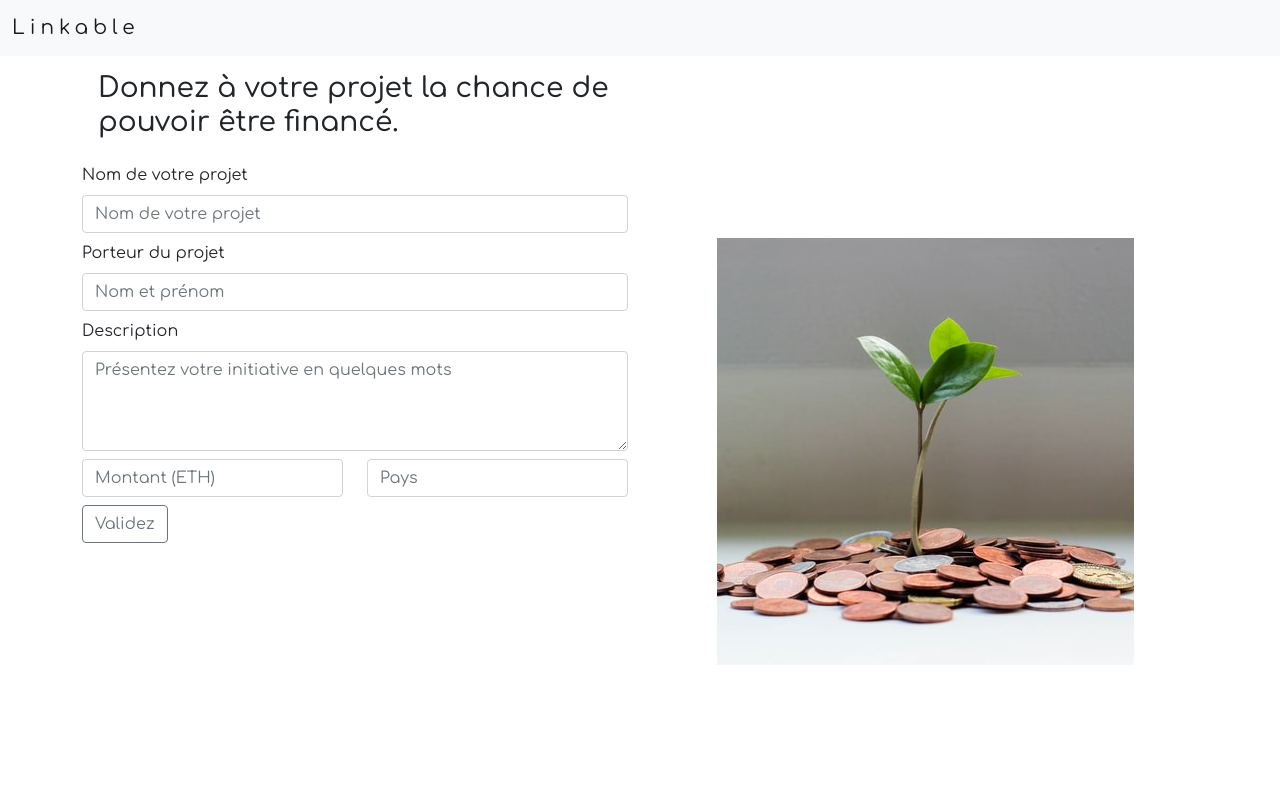
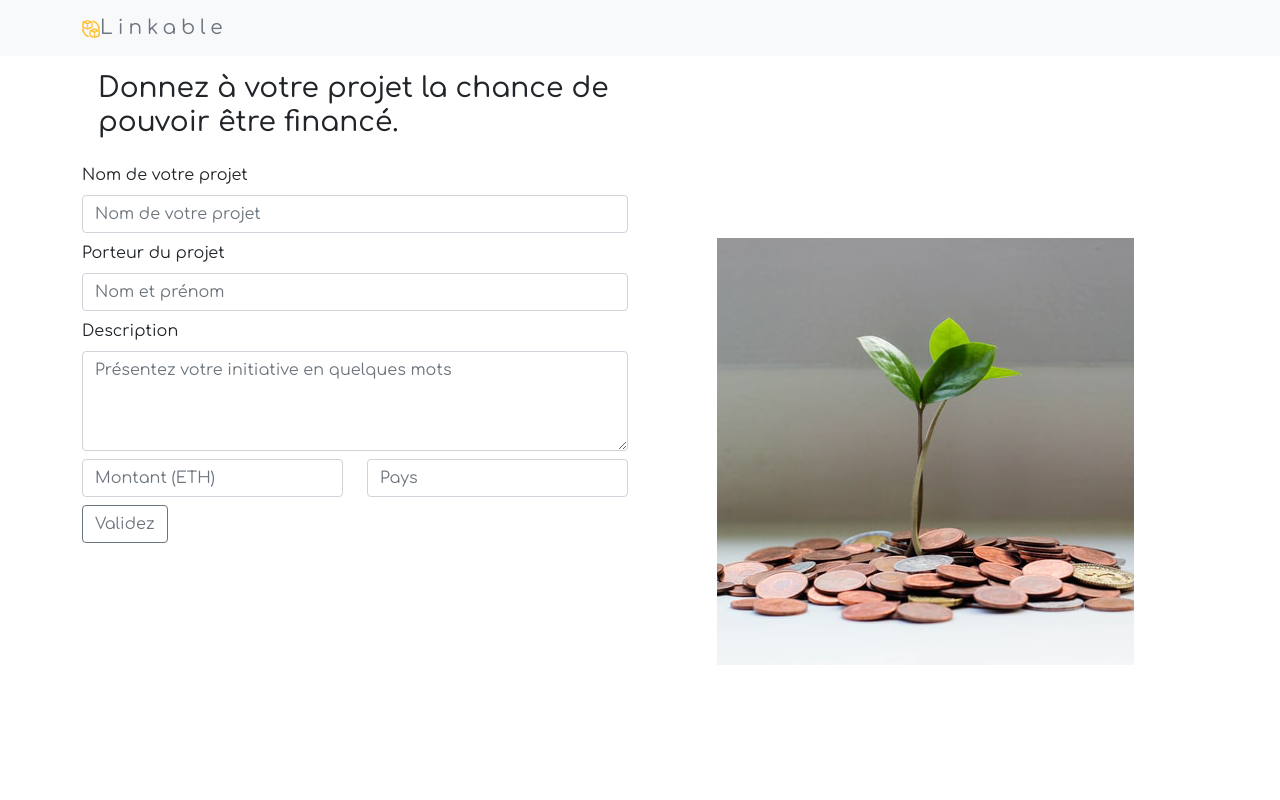
Before and after one commit to hendrickl/linkable, a React (Create React App) app: page / in a window 1280 px wide. Shown: the top 800 px of the page. Built offline with nearby package versions, Linux system fonts and the light colour scheme.

Commit message:
MainPage.js: logo added in the navabar

```diff
--- a/src/components/MainPage.js
+++ b/src/components/MainPage.js
@@ -3,13 +3,21 @@ import ProjectForm from "./ProjectForm.js";
 import InvestForm from "./InvestForm.js";
 import MainProjetImg from "../micheile-henderson.png";
 import MainInvImg from "../jena-jacobs.png";
+import MainLogo from "../logo18x18.png";
 
 const MainPage = () => {
   return (
     <>
       <div className="navbar navbar-light bg-light">
-        <div className="container-fluid">
-          <span className="navbar-brand ml-4">Linkable</span>
+        <div className="container">
+          <span className="navbar-brand ml-2 text-secondary">
+            <img
+              src={MainLogo}
+              alt="linkable logo"
+              className="img-fluid ml-1 float-right"
+            />
+            Linkable
+          </span>
         </div>
       </div>
 
```
Also changed, not shown: src/logo18x18.png (added).
